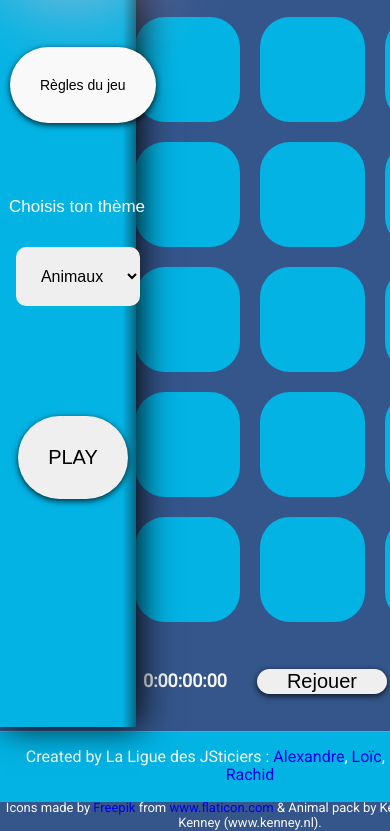
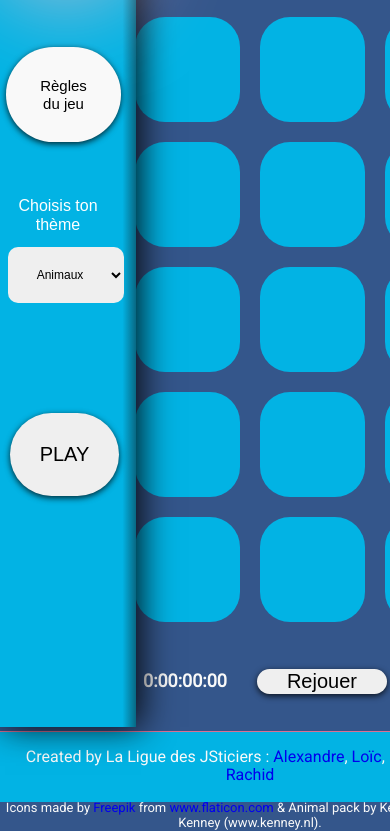
Before and after one commit to Rachid-L/JSticiers-s-memory, a website: page index.html in a window 390 px wide. Shown: the part 143-974 px from the top of the page. Drawn offline with Linux system fonts and the light colour scheme.

Commit message:
adding sound and responsiv

```diff
--- a/css/style.css
+++ b/css/style.css
@@ -321,21 +321,25 @@ input[type="checkbox"] {
   }
 
   .show-btn {
-    font-size: 14px;
-    margin-left: -68px;
+    width: 55px;
+    font-size: 15px;
+    margin-left: -65px;
   }
 
   .theme{
-    margin-left: 0px;
+
+    font-size: 12px;
+    width: 116px;
+    margin-left: -10px;
   }
 
   #text1 {
-    font-size: 17px;
-    margin-left: -89px;
+    font-size: 16px;
+    margin-left: -91px;
   }
 
   button.plays {
-    margin-left: -10px;
+    margin-left: -13px;
   }
 
   #fourm{
--- a/index.html
+++ b/index.html
@@ -30,6 +30,13 @@
     <audio id="click"
         controls
         src="audio/click.mp3">
+            Your browser does not support the
+            <code>audio</code> element.
+    </audio>
+
+    <audio id="rejoue"
+        controls
+        src="audio/rejoue.ogg">
             Your browser does not support the
             <code>audio</code> element.
     </audio>
@@ -81,6 +88,8 @@
         <img id="logoMemory" src="img/logo-memory.png" alt="logo du memory">
     </header>
 
+<!--centre de la page-->
+
     <main>
 
         <div class="cardContainer">
@@ -92,7 +101,7 @@
 
 
     </main>
-
+<!--bas de page-->
     <section id="playing">
         <p id="Chrono"><b id="output"><b>0:00:00:00</b></b></p>
         <button  id="reset" onclick="reset()"><b id="reset1"></b>Rejouer</button>
--- a/js/chrono.js
+++ b/js/chrono.js
@@ -16,7 +16,7 @@ function play() {
 function reset() {
   document.location.reload();
 }
-
+rejoue.play();
 
 //Permet de relancer le jeu
 function increment() {
@@ -34,6 +34,7 @@ function increment() {
         secs = "0" + secs;
       }
       document.getElementById("output").innerHTML =
+
         hours + ":" + mins + ":" + secs + ":" + tenths + "0";
       increment();
     }, 100);
```
Also changed, not shown: js/audio.js (line endings or trailing spaces), js/script.js (line endings or trailing spaces), 2 other files.
